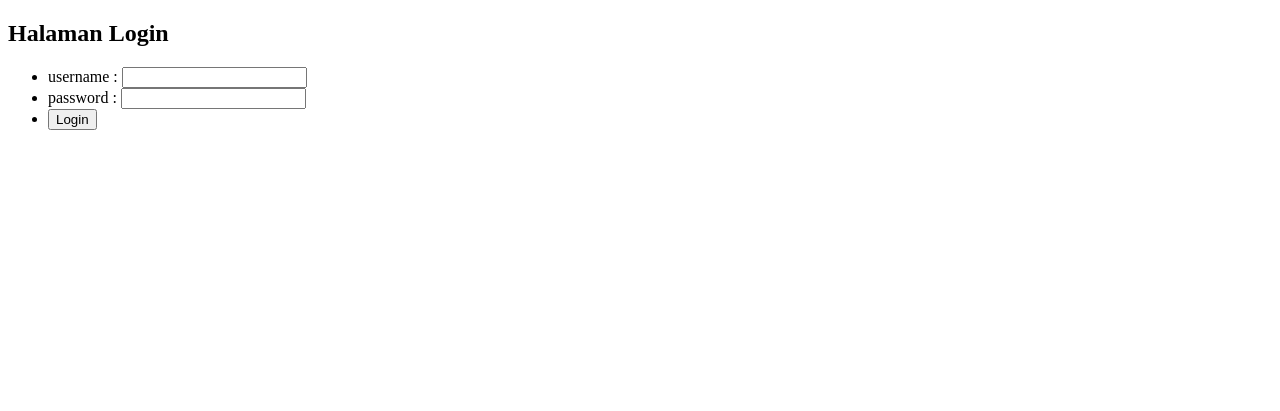
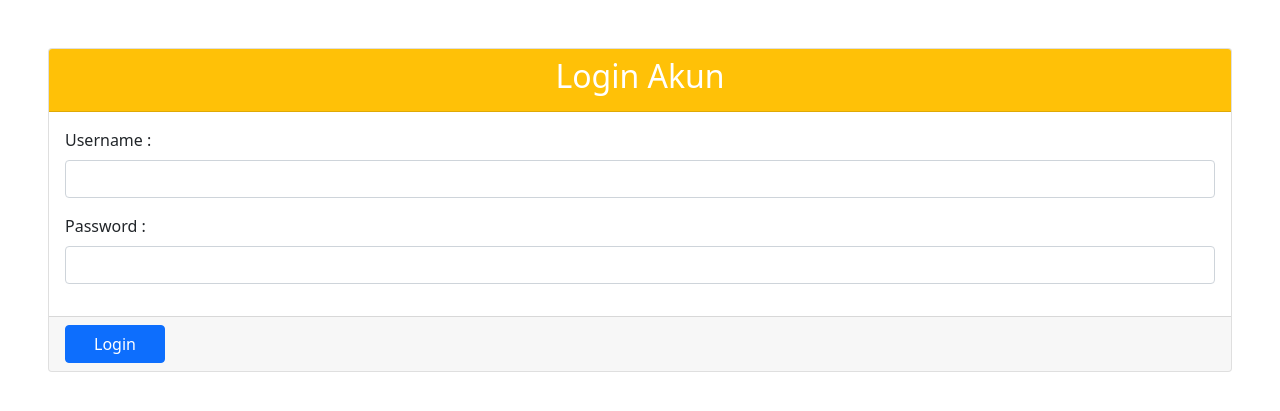
Before and after one commit to zuhrilgtg08/Belajar_PHP_DASAR, a PHP site: page /login.php in a window 1280 px wide. Shown: the top 411 px of the page. Run offline with PHP 8.4, Linux system fonts and the light colour scheme.

Commit message:
commit 01/01/2022

```diff
--- a/latihan14/login.php
+++ b/latihan14/login.php
@@ -31,32 +31,45 @@ if (isset($_POST["login"])) {
     <meta http-equiv="X-UA-Compatible" content="IE=edge">
     <meta name="viewport" content="width=device-width, initial-scale=1.0">
     <title>Halaman Login</title>
+
+    <!-- bootsrap 5 -->
+    <link href="https://cdn.jsdelivr.net/npm/bootstrap@5.0.2/dist/css/bootstrap.min.css" rel="stylesheet" integrity="sha384-EVSTQN3/azprG1Anm3QDgpJLIm9Nao0Yz1ztcQTwFspd3yD65VohhpuuCOmLASjC" crossorigin="anonymous">
 </head>
 
 <body>
-    <h2>Halaman Login</h2>
 
-    <?php if(isset($error)) : ?>
-        <h5 style="color: red; font-style:italic;">username atau password salah</h5>
-    <?php endif; ?>
 
-    <form action="" method="POST">
-        <ul>
-            <li>
-                <label for="username">username : </label>
-                <input type="text" name="username" id="username">
-            </li>
+    <div class="card m-5">
+        <div class="card-header bg-warning">
+            <h2 class="text-center text-capitalize text-white">login akun</h2>
+        </div>
 
-            <li>
-                <label for="password">password : </label>
-                <input type="password" name="password" id="password">
-            </li>
+        <?php if (isset($error)) : ?>
+            <div class="alert alert-danger text-capitalize" role="alert">
+                Maaf username atau password Salah.
+            </div>
+        <?php endif; ?>
 
-            <li>
-                <button type="submit" name="login">Login</button>
-            </li>
-        </ul>
-    </form>
+        <div class="card-body">
+            <form action="" method="POST" class="form-group mb-3">
+                <div class="mb-3">
+                    <label for="username" class="form-label text-capitalize">username : </label>
+                    <input type="text" name="username" id="username" class="form-control mb-3">
+                </div>
+
+                <div class="mb-3">
+                    <label for="password" class="form-label text-capitalize">password : </label>
+                    <input type="password" name="password" id="password" class="form-control mb-3">
+                </div>
+        </div>
+
+        <div class="card-footer">
+            <button type="submit" name="login" class="btn btn-primary" style="width: 100px;">Login</button>
+            </form>
+        </div>
+    </div>
+
+    <script src="https://cdn.jsdelivr.net/npm/bootstrap@5.0.2/dist/js/bootstrap.bundle.min.js" integrity="sha384-MrcW6ZMFYlzcLA8Nl+NtUVF0sA7MsXsP1UyJoMp4YLEuNSfAP+JcXn/tWtIaxVXM" crossorigin="anonymous"></script>
 </body>
 
 </html>
```
Also changed, not shown: latihan14/images/warning-signal-svgrepo-com.svg (added).
